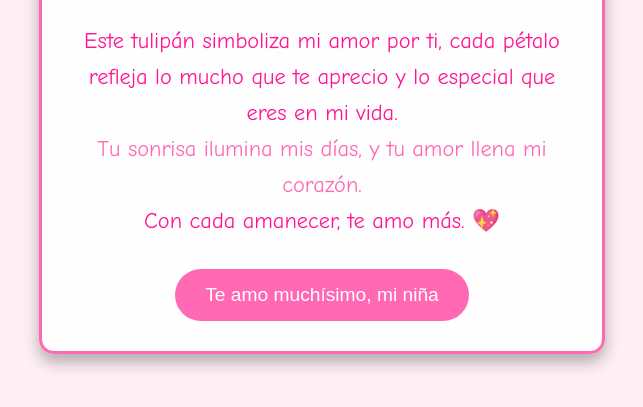
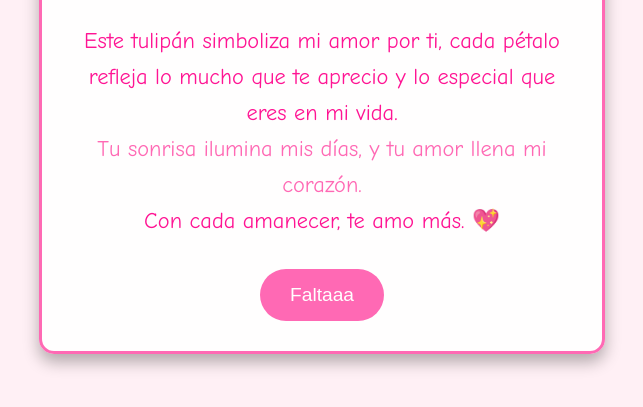
Before and after one commit to Machinxd/tulipan-sv, a plain HTML site: page flor.html in a window 1280 px wide. Shown: the part 369-776 px from the top of the page, without its empty margins (318-961 px from the left). Drawn offline with Linux system fonts and the light colour scheme.

Commit message:
flor.html

```diff
--- a/flor.html
+++ b/flor.html
@@ -99,7 +99,7 @@
             <span>Tu sonrisa ilumina mis días, y tu amor llena mi corazón.</span><br>
             Con cada amanecer, te amo más. 💖
         </p>
-        <button>Te amo muchísimo, mi niña</button>
+        <button onclick="window.location.href='mucho.html'">Faltaaa</button>
     </div>
 
 </body>
```
